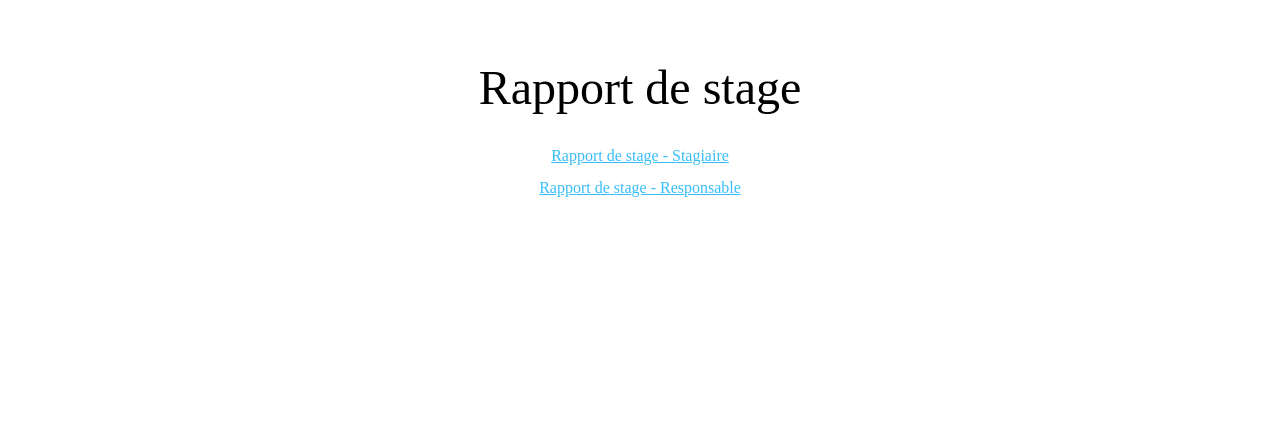
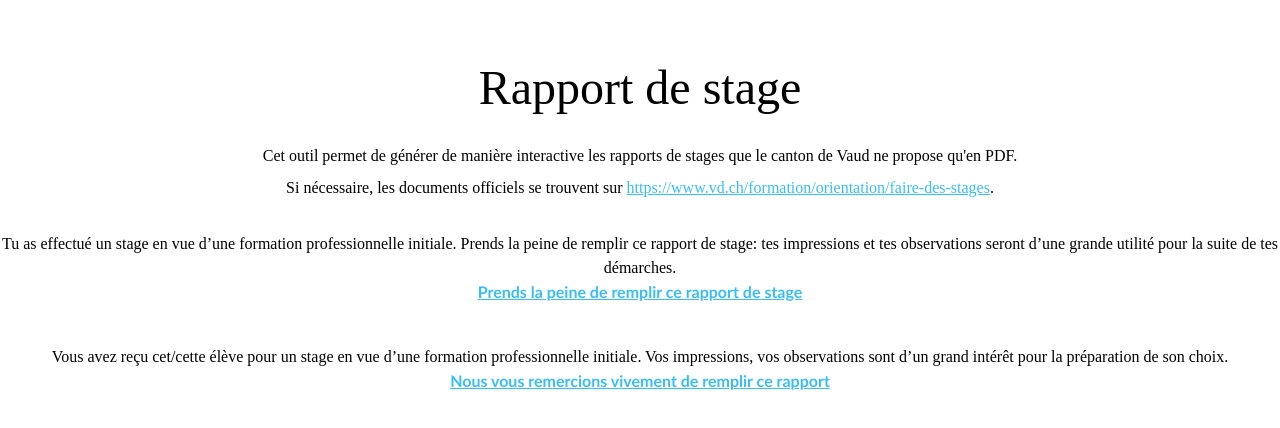
Before and after one commit to ponsfrilus/rapport-de-stage, a Next.js app: page /rapport-de-stage/ in a window 1280 px wide. Shown: the top 428 px of the page. Built offline with nearby package versions, Linux system fonts and the light colour scheme; a web font is replaced by a local one.

Commit message:
[feature] Moar explaination on the home page
This should close #3

```diff
--- a/app/page.tsx
+++ b/app/page.tsx
@@ -5,16 +5,40 @@ export default function Home() {
     <div className="mt-16 flex flex-col gap-8 items-center">
       <h1 className="text-5xl">Rapport de stage</h1>
       <div className="flex flex-col text-center gap-2">
+        Cet outil permet de générer de manière interactive les rapports de stages
+        que le canton de Vaud ne propose qu'en PDF.
+        <p>
+        Si nécessaire, les documents officiels se trouvent sur <Link
+            href="https://www.vd.ch/formation/orientation/faire-des-stages"
+            className="text-sky-400 underline hover:text-sky-600 transition ease-in-out">
+              https://www.vd.ch/formation/orientation/faire-des-stages
+          </Link>.
+        </p>
+      </div>
+      <div className="flex flex-col text-center gap-2">
+        <p>
+          Tu as effectué un stage en vue d’une formation professionnelle initiale.
+          Prends la peine de remplir ce rapport de stage: tes impressions et tes
+          observations seront d’une grande utilité pour la suite de tes démarches.
+          <br />
           <Link
             href="/stagiaire"
-          className="text-sky-400 underline hover:text-sky-600 transition ease-in-out">
-            Rapport de stage - Stagiaire
+            className="font-bold text-sky-400 underline hover:text-sky-600 transition ease-in-out">
+              Prends la peine de remplir ce rapport de stage
           </Link>
+        </p>
+        <br />
+        <p>
+          Vous avez reçu cet/cette élève pour un stage en vue d’une formation
+          professionnelle initiale. Vos impressions, vos observations sont d’un
+          grand intérêt pour la préparation de son choix.
+          <br />
           <Link
             href="/responsable"
-          className="text-sky-400 underline hover:text-sky-600 transition ease-in-out">
-            Rapport de stage - Responsable
+            className="font-bold text-sky-400 underline hover:text-sky-600 transition ease-in-out">
+              Nous vous remercions vivement de remplir ce rapport
           </Link>
+        </p>
       </div>
     </div>
   );
```
Lines whose indentation alone changed are shown as unchanged.
